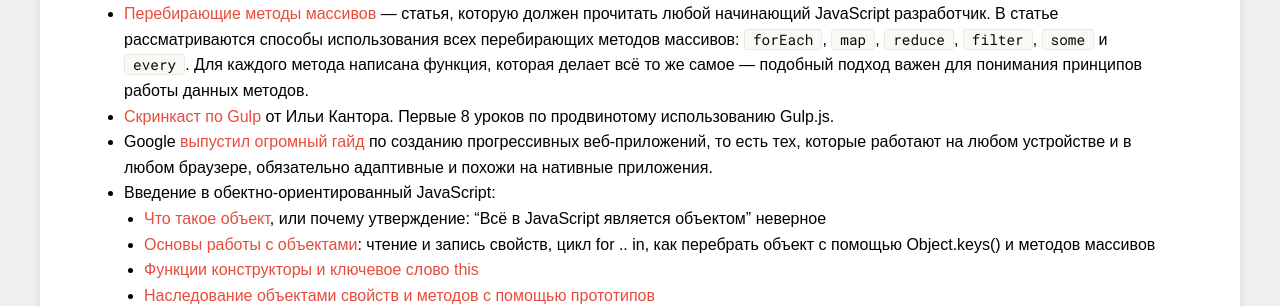
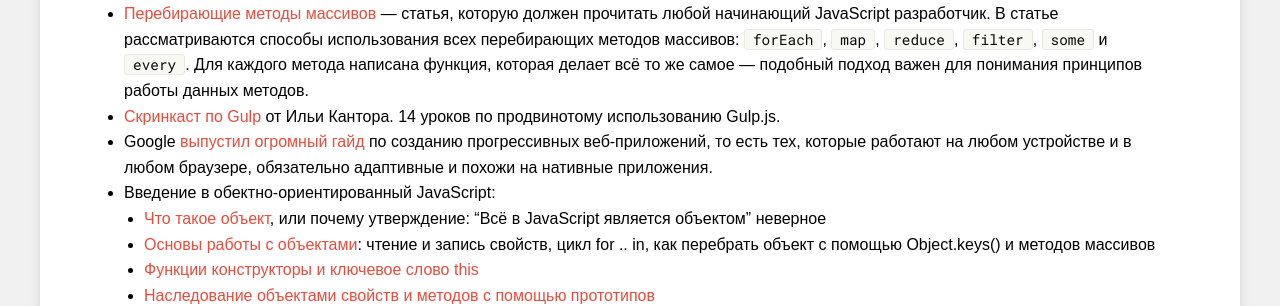
Before and after one commit to rtivital/jsraccoon, a Jekyll site: the page built from _posts/2016-02-27-digest-february.md, in a window 1280 px wide and 900 px high, scrolled down 562 px. Shown: the part 152-458 px from the top of the window. Built offline with Jekyll 4.4.1, drawn with Linux system fonts in a browser that asks for light colours; nearby versions of some CDN libraries; comment, search, counter and statistics services are not loaded.

Commit message:
Add february digest

```diff
--- a/_posts/2016-02-27-digest-february.md
+++ b/_posts/2016-02-27-digest-february.md
@@ -15,7 +15,7 @@
 
 #### В центре внимания
 * [Перебирающие методы массивов](http://jsraccoon.ru/fn-array-methods) — статья, которую должен прочитать любой начинающий JavaScript разработчик. В статье рассматриваются способы использования всех перебирающих методов массивов: `forEach`, `map`, `reduce`, `filter`, `some` и `every`. Для каждого метода написана функция, которая делает всё то же самое — подобный подход важен для понимания принципов работы данных методов.
-* [Скринкаст по Gulp](https://learn.javascript.ru/screencast/gulp) от Ильи Кантора. Первые 8 уроков по продвинотому использованию Gulp.js.
+* [Скринкаст по Gulp](https://learn.javascript.ru/screencast/gulp) от Ильи Кантора. 14 уроков по продвинотому использованию Gulp.js.
 * Google [выпустил огромный гайд](https://developers.google.com/web/fundamentals/getting-started/your-first-progressive-web-app/?hl=en) по созданию прогрессивных веб-приложений, то есть тех, которые работают на любом устройстве и в любом браузере, обязательно адаптивные и похожи на нативные приложения.
 * Введение в обектно-ориентированный JavaScript:
 	* [Что такое объект](http://jsraccoon.ru/oop-primitives), или почему утверждение: "Всё в JavaScript является объектом" неверное
```
